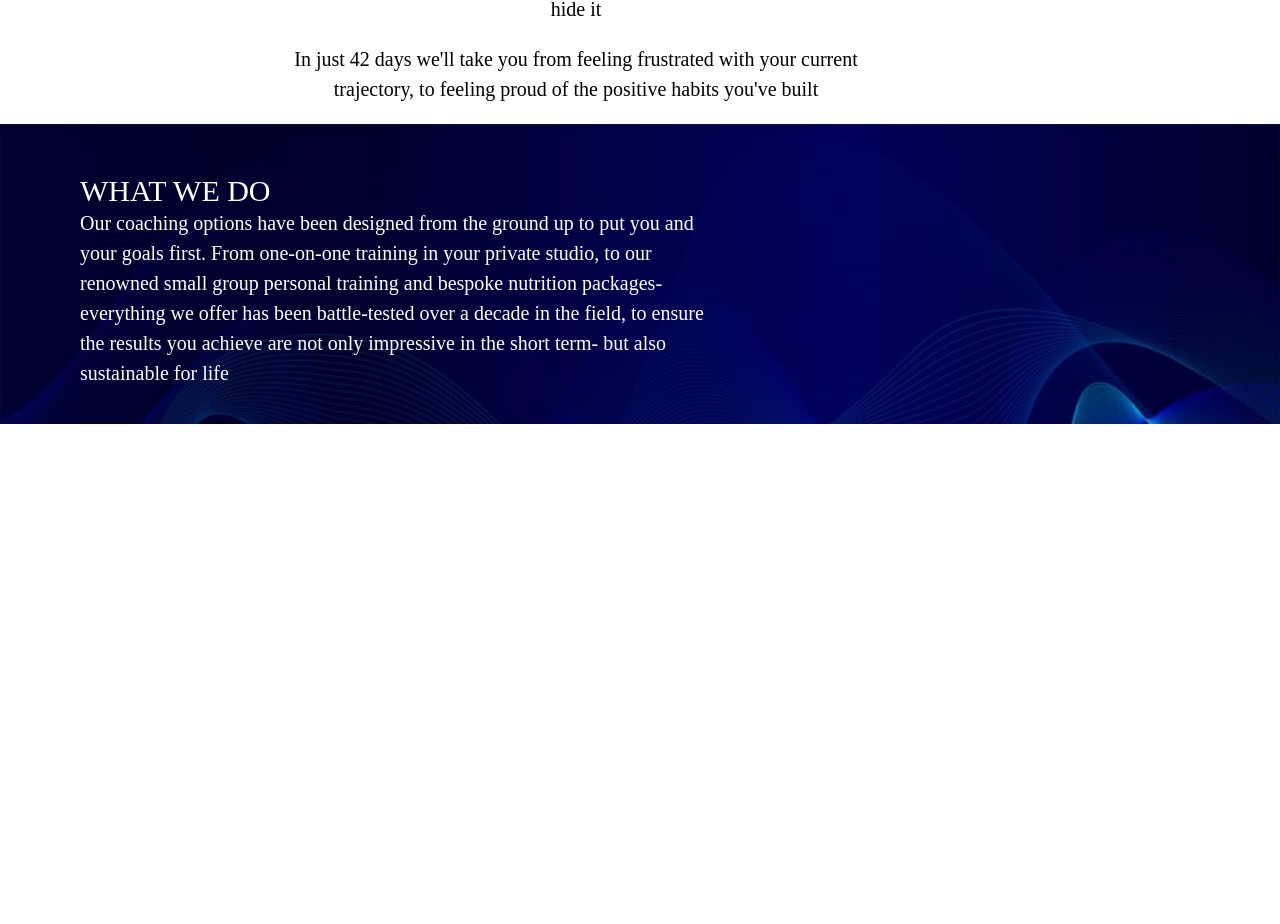
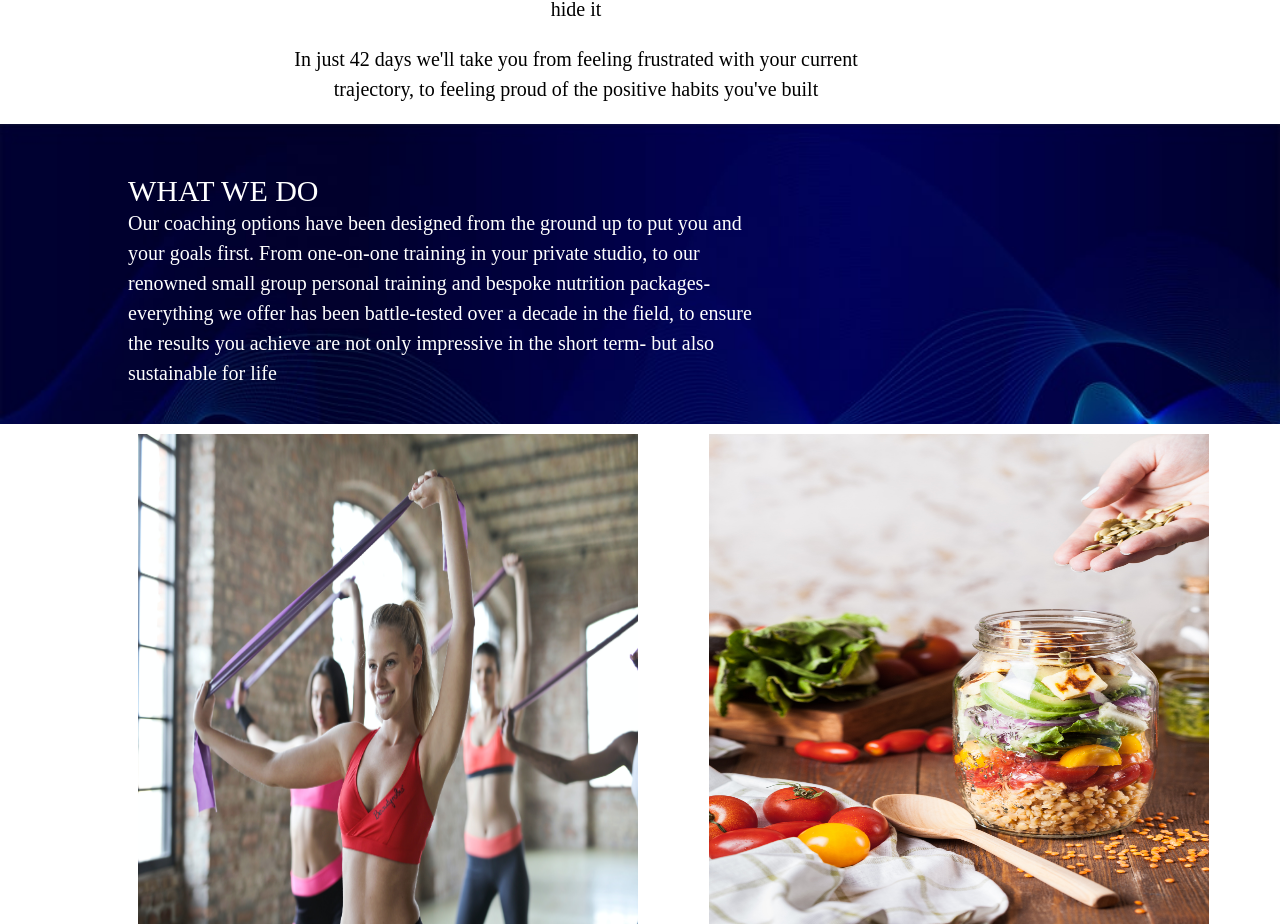
Before and after one commit to Eddahkarambu/Fitness-web-app, a React (Create React App) app: page / in a window 1280 px wide. Shown: the part 1018-1942 px from the top of the page. Before the commit the page ends 1442 px from the top, so only its background shows below. Built offline with nearby package versions, Linux system fonts and the light colour scheme.

Commit message:
add teplate styles

```diff
--- a/src/Components/Home.css
+++ b/src/Components/Home.css
@@ -50,7 +50,7 @@ body{
     color: white;
     padding-top: 50px;
     width: 50%;
-    margin-left: 80px;
+    margin-left: 10%;
 }
 .services{
     font-size: 30px;
@@ -72,3 +72,42 @@ body{
     justify-content: center;
    margin-left: 20%;
 }
+
+.ladies{
+    height:500px;
+    width: 500px;
+}
+.group{
+
+}
+.explanation1{
+    display: block;
+    word-wrap: break-word;
+}
+
+.mens{
+    height:500px;
+    width: 500px;
+}
+.nutrition{
+    height:500px;
+    width: 500px;
+}
+
+.online{
+    height:500px;
+    width: 500px;
+}
+.all{
+    display: grid;
+    grid-template-columns: auto auto ;
+    grid-gap: 10px;
+    padding: 10px;
+    margin-left: 10%;
+
+}
+
+.paragraphs{
+    font-size: 20px;
+    line-height: 30px;
+}
--- a/src/Components/Home.js
+++ b/src/Components/Home.js
@@ -1,6 +1,9 @@
 import './Home.css';
 import Navbar from './Navbar.js';
-
+import ladies from '../Images/ladies.jpg'
+import mens from '../Images/mens.jpg'
+import nutrition from '../Images/nutrition.jpg'
+import online from '../Images/online.jpg'
 
 function Home() {
     return (
@@ -32,6 +35,42 @@ function Home() {
                <div className='service'>Our coaching options have been designed from the ground up to put you and your goals first. From one-on-one training in your private studio, to our renowned small group personal training and bespoke nutrition packages- everything we offer has been battle-tested over a decade in the field, to ensure the results you achieve are not only impressive in the short term- but also sustainable for life</div>
              </div>
              </div>
+
+
+               <div className='all'>
+                  <div className='group'>
+                  <img className="ladies" src={ladies} alt="ladies"/>
+                  <div className='explanation1'>
+                     <h1>GROUP TRAINNING</h1>
+                     <div className='paragraphs'>Our Small Group Personal Training is unlike anything you'll have experienced before. In micro training groups of just 6:1, all your workouts are customised, recorded and coached by an experienced personal trainer. The balance of the motivational group environment and 1-2-1 attention makes it the perfect mix to produce fast results, without the bounce back </div>
+                     </div>
+                     </div>
+
+                     <div className='group2'>
+                     <img className="nutrition" src={nutrition} alt="nutrition"/>
+                  <div className='explanation2'>
+                     <h1>NUTRITION TRAINING</h1>
+                     <div className='paragraphs'>We'll teach you how to take control of your health and weight, without relying on any specific diet or products, with our 1-2-1 nutrition coaching. You'll working alongside a qualified nutritionist to build a sustainable approach together, so you'll not only hit your physique goals, but be able to stay there without rigid diets or unrealistic restrictions </div>
+                    </div>
+                     </div>
+
+                     <div className='group3'>
+                     <img className="mens" src={mens} alt="mens"/>
+                  <div className='explanation2'>
+                     <h1>1-2-1 TRAINING</h1>
+                     <div className='paragraphs'>1-2-1 personal training is the ultimate investment in your health. You'll be working directly with your coach in our private studio, following a bespoke plan to ensure you hit your goals in record time. Whether you want to slim down, add muscle or anything in between, our personal training packages will get you there in a fun and sustainable way</div>
+                     </div>
+                     </div>
+
+
+                     <div className='group4'>
+                     <img className="online" src={online} alt="online"/>
+                  <div className='explanation2'>
+                     <h1>ONLINE TRAINING</h1>
+                     <div className='paragraphs'>The Armoury's Online Coaching Packages have been created to take the guesswork out of getting in the best shape of your life. You'll be working 1-2-1 with your Personal Trainer through our Armoury Coaching app- where you'll get workouts designed specifically for you, progress monitored, regular check-ins and nutrition support for unrivalled results, anywhere in the world</div>
+                     </div>
+             </div>
+        </div>
         </div>
       );
 
```
Also changed, not shown: src/Images/online.jpg (added).
